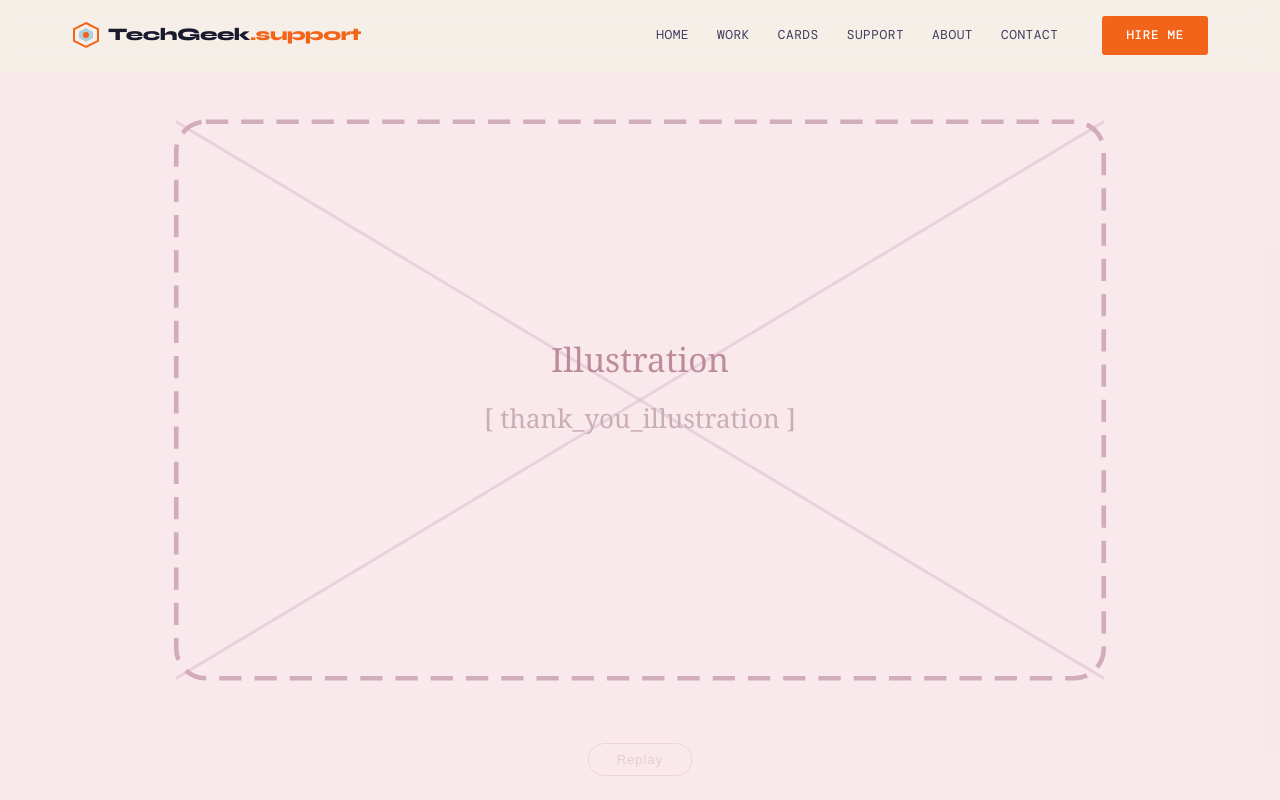
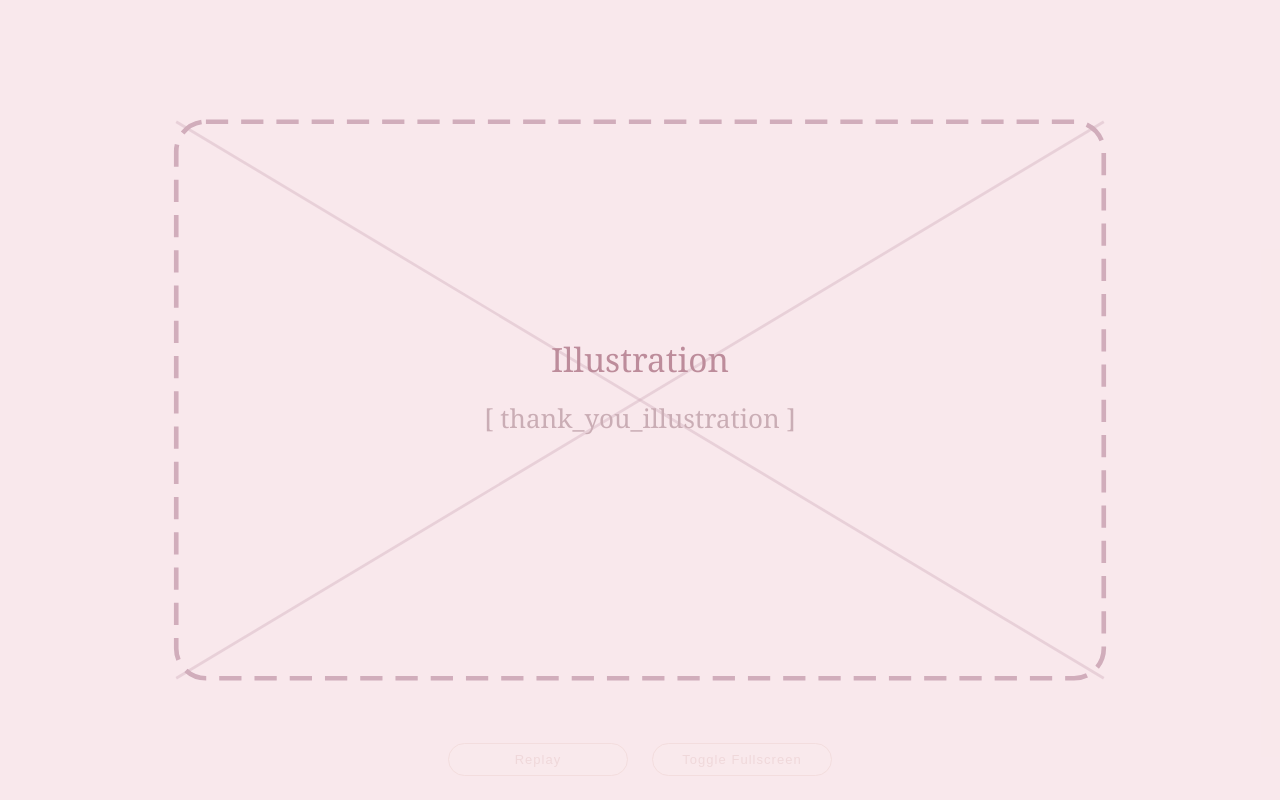
Before and after one commit to z4nta0/techgeek, a React (Vite) app: page /mothersdaycard in a window 1280 px wide. Shown: the top 800 px of the page. Built offline with nearby package versions, Linux system fonts and the light colour scheme; a web font is replaced by a local one.

Commit message:
Tweak MothersDayCard and add a CSS module file.

```diff
--- /dev/null
+++ b/src/pages/MothersDayCard.module.css
@@ -0,0 +1,48 @@
+
+.mainContainerDiv {
+
+    overflow: hidden;
+    background: #f9e8ec;
+    position: relative;
+
+    width: 100vw;
+    height: 100vh;
+
+}
+
+
+
+.enterFullscreen {
+
+    z-index: 999;
+
+}
+
+
+
+.exitFullscreen {
+
+    z-index: 0;
+
+}
+
+
+
+.buttonContainerDiv {
+
+    position: absolute;
+    bottom: 24px;
+    left: 50%;
+    opacity: 0.1;
+    transform: translateX(-50%);
+    z-index: 99999;
+
+}
+
+
+
+.buttonContainerDiv:hover {
+
+    opacity: 1;
+
+}
--- a/src/pages/MothersDayCard.tsx
+++ b/src/pages/MothersDayCard.tsx
@@ -1,5 +1,6 @@
-import { useEffect, useRef, useCallback } from 'react';
+import { useEffect, useRef, useCallback, useState } from 'react';
 import gsap from 'gsap';
+import styles from './MothersDayCard.module.css';
 
 // ─── Types ────────────────────────────────────────────────────────────────────
 
@@ -29,7 +30,7 @@ const TEXT_SCREENS: TextScreen[] = [
   { id: 'ts-7',  text: 'So it is our responsibility to make the most of this one day.', fontSize: '44px', cursorHeight: '42px' },
   { id: 'ts-8',  text: "You are loved (even when we don't show it)." },
   { id: 'ts-9',  text: "And you are appreciated (even when we don't give it)." },
-  { id: 'ts-10', text: 'So please never get discouraged, because we NEED you in our lives.', fontSize: '44px', cursorHeight: '42px' },
+  { id: 'ts-10', text: 'So please never get discouraged, because we need you in our lives.', fontSize: '44px', cursorHeight: '42px' },
   { id: 'ts-11', text: 'On behalf of the rest of us...' },
 ];
 
@@ -267,6 +268,18 @@ export default function MothersDayCard() {
     runSequence();
   }, [runSequence]);
 
+  const [isFullscreen, setIsFullscreen] = useState(true);
+
+  function toggleFullscreen() {
+    if (isFullscreen === true) {
+      document.body.style.overflow = 'auto';
+      setIsFullscreen(false);
+    } else {
+      document.body.style.overflow = 'hidden';
+      setIsFullscreen(true);
+    }
+  }
+
   // ── Render ───────────────────────────────────────────────────────────────
 
   return (
@@ -274,17 +287,12 @@ export default function MothersDayCard() {
       <style>{`
         @import url('https://fonts.googleapis.com/css2?family=Great+Vibes&family=Caveat:wght@700&display=swap');
         * { box-sizing: border-box; margin: 0; padding: 0; }
-        body { background: #f9e8ec; }
+        body { background: #f9e8ec; overflow: hidden; }
         @keyframes blink { 0%, 100% { opacity: 1; } 50% { opacity: 0; } }
         .mdc-cursor.blinking { animation: blink 0.6s linear infinite; }
       `}</style>
 
-      <div
-        style={{
-          width: '100vw', height: '100vh', overflow: 'hidden',
-          background: '#f9e8ec', position: 'relative',
-        }}
-      >
+      <div id='maiConDiv' className={` ${ styles.mainContainerDiv } ${ isFullscreen ? styles.enterFullscreen : styles.exitFullscreen }` } >
 
         {/* ── Illustration placeholders ── */}
         {ILLUS_LABELS.map((label, i) => (
@@ -398,20 +406,35 @@ export default function MothersDayCard() {
           </div>
         </div>
 
-      </div>
+        <div id='butConDiv' className={ styles.buttonContainerDiv } >
 
             {/* Replay button */}
-      <button
+            <button id='repAniBut'
                 onClick={runSequence}
                 style={{
-          position: 'fixed', bottom: '24px', left: '50%', transform: 'translateX(-50%)',
-          padding: '8px 28px', fontSize: '13px', letterSpacing: '0.08em',
+                padding: '8px 28px', fontSize: '13px', letterSpacing: '0.08em', marginRight: '12px',
                 cursor: 'pointer', borderRadius: '20px', border: '1px solid #c08060',
-          background: '#fdeee4', color: '#a05040', fontFamily: 'sans-serif',
+                background: '#fdeee4', color: '#a05040', fontFamily: 'sans-serif', width: '180px',
                 }}
             >
                 Replay
             </button>
+
+            {/* Fullscreen button */}
+            <button id='fulScrBut'
+                onClick={() => toggleFullscreen()}
+                style={{
+                padding: '8px 28px', fontSize: '13px', letterSpacing: '0.08em', marginLeft: '12px',
+                cursor: 'pointer', borderRadius: '20px', border: '1px solid #c08060',
+                background: '#fdeee4', color: '#a05040', fontFamily: 'sans-serif', width: '180px',
+                }}
+            >
+                Toggle Fullscreen
+            </button>
+
+        </div>
+
+      </div>
     </>
   );
 }
```
Lines whose indentation alone changed are shown as unchanged.
